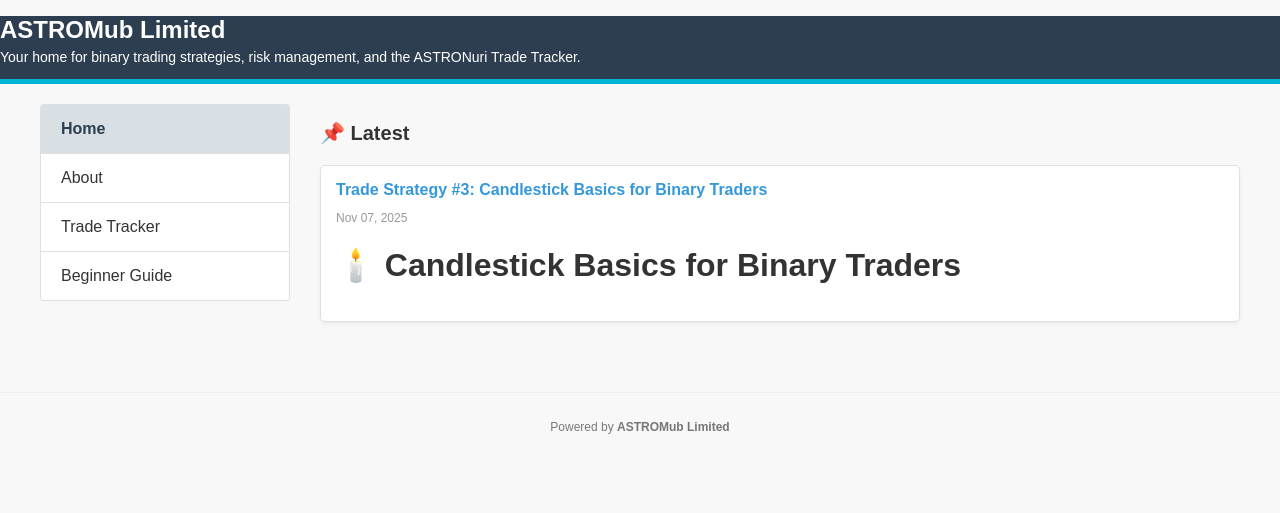
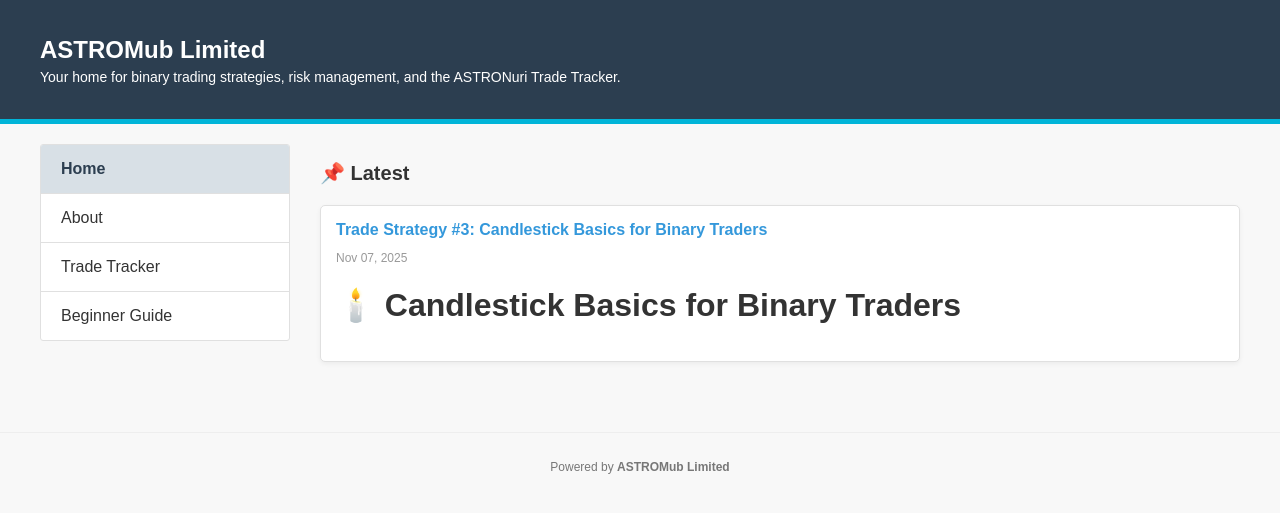
Before and after one commit to astromub/silver-umbrella, a Jekyll site: the page built from index.md, in a window 1280 px wide. Shown: the top 513 px of the page. Built offline with Jekyll 4.4.1, drawn with Linux system fonts in a browser that asks for light colours.

Commit message:
Update default.html

```diff
--- a/_layouts/default.html
+++ b/_layouts/default.html
@@ -9,8 +9,10 @@
 <body>
 
     <header class="header">
-        <h1>{{ site.title }}</h1>
-        <p>{{ site.description }}</p>
+        <div class="header-content">
+            <h1>{{ site.title }}</h1>
+            <p>{{ site.description }}</p>
+        </div>
     </header>
 
     <div class="container">
```
